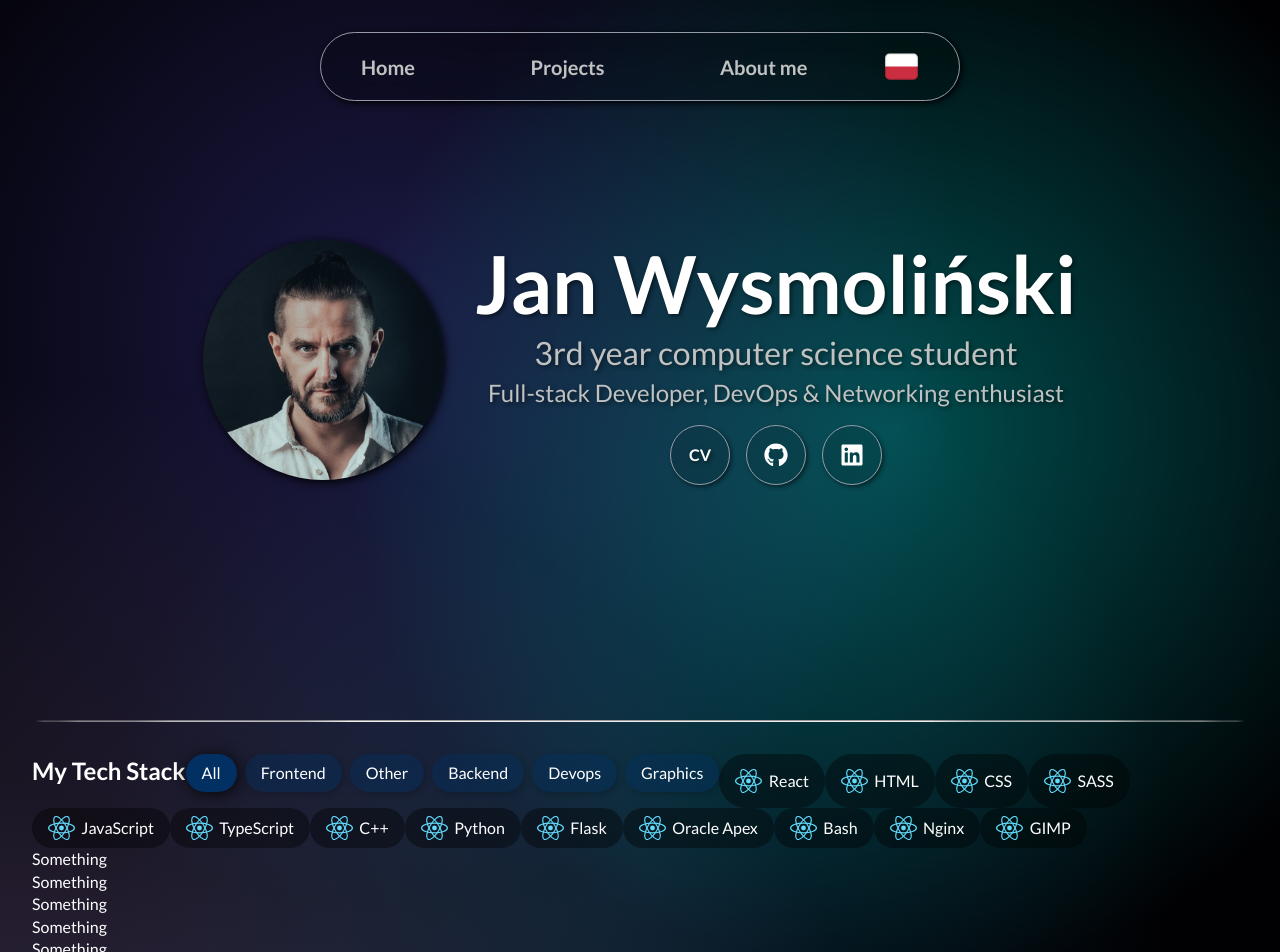
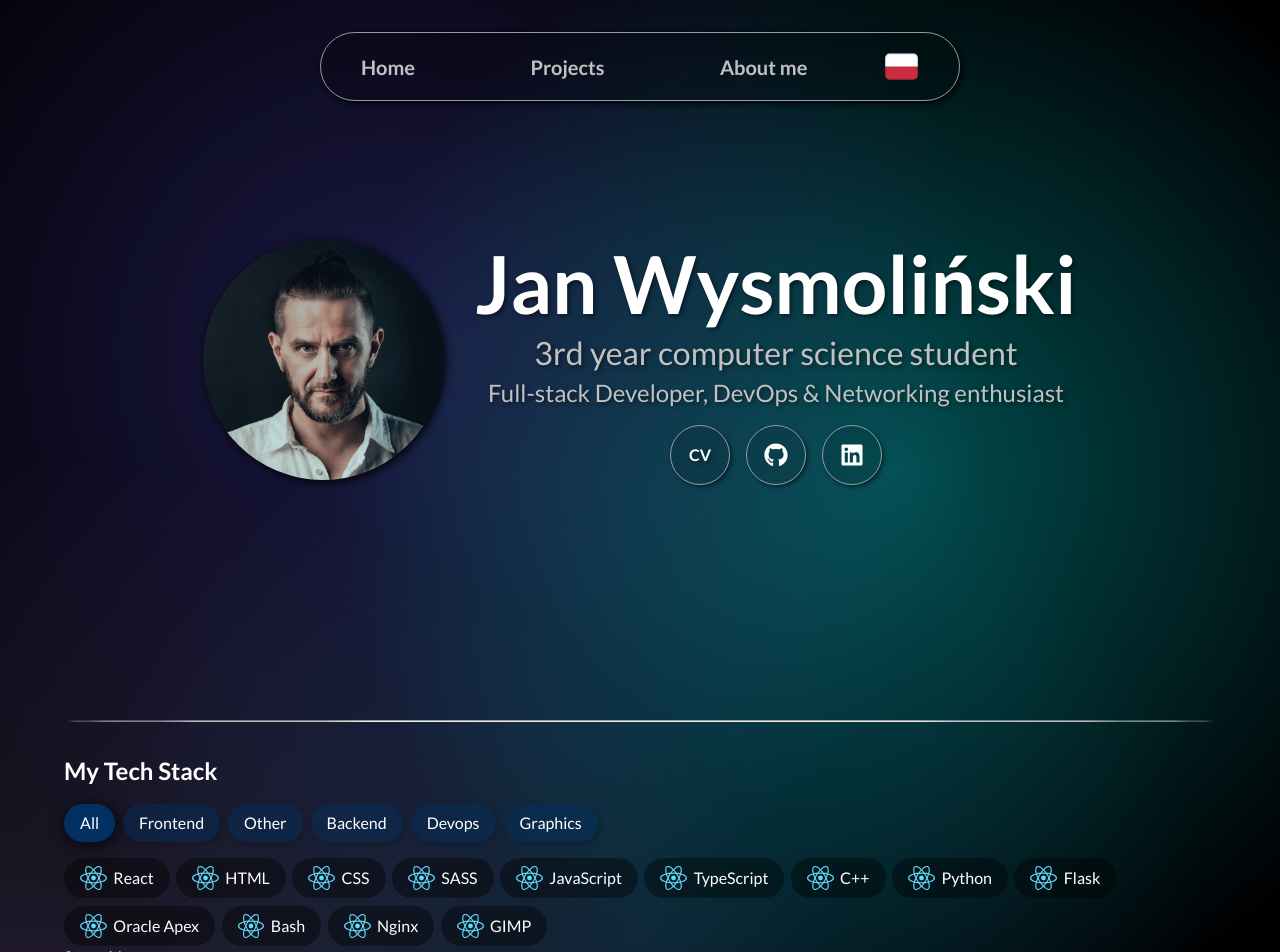
Before and after one commit to giro39/cv, a React (Vite) app in the folder cv/: page / in a window 1280 px wide. Shown: the top 952 px of the page. Built offline with nearby package versions, Linux system fonts and the light colour scheme.

Commit message:
Fix width problem with TechStack component

```diff
--- a/cv/src/components/TechStack/TechStack.module.scss
+++ b/cv/src/components/TechStack/TechStack.module.scss
@@ -1,4 +1,10 @@
 @use "../../vars" as *;
+
+.stack {
+    display: flex;
+    flex-direction: column;
+    width: 90vw;
+}
 
 .stackTitle {
     padding-bottom: 1rem;
@@ -6,6 +12,7 @@
 
 .filters {
     display: flex;
+    flex-wrap: wrap;
     gap: 0.5rem;
     margin-bottom: 1rem;
 
@@ -31,10 +38,10 @@
     transition: background-color 0.2s;
 }
 
-.stack {
+.technologies {
     display: flex;
-    // max-width: 80%;
     flex-wrap: wrap;
+    gap: 0.5rem 0.4rem;
 }
 
 @media only screen and (max-width: 80rem) {
--- a/cv/src/components/TechStack/TechStack.tsx
+++ b/cv/src/components/TechStack/TechStack.tsx
@@ -49,10 +49,15 @@ const TechStack = () => {
                     </button>
                 ))}
             </div>
-
-            {filteredData.map((tech: TechnologyType) => (
-                <Technology key={tech.name} logo={tech.icon} name={tech.name} />
-            ))}
+            <div className={styles.technologies}>
+                {filteredData.map((tech: TechnologyType) => (
+                    <Technology
+                        key={tech.name}
+                        logo={tech.icon}
+                        name={tech.name}
+                    />
+                ))}
+            </div>
         </section>
     );
 };
```
